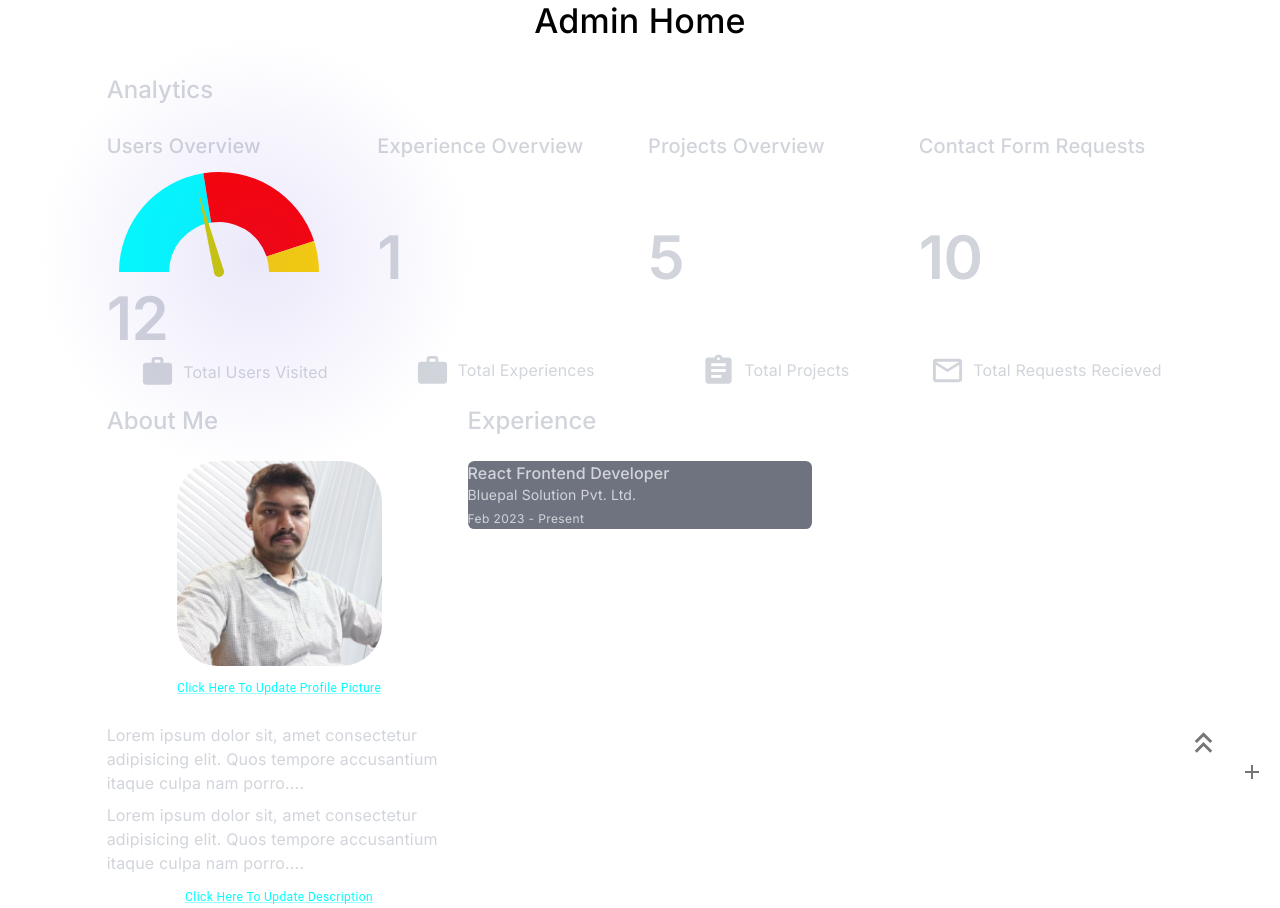
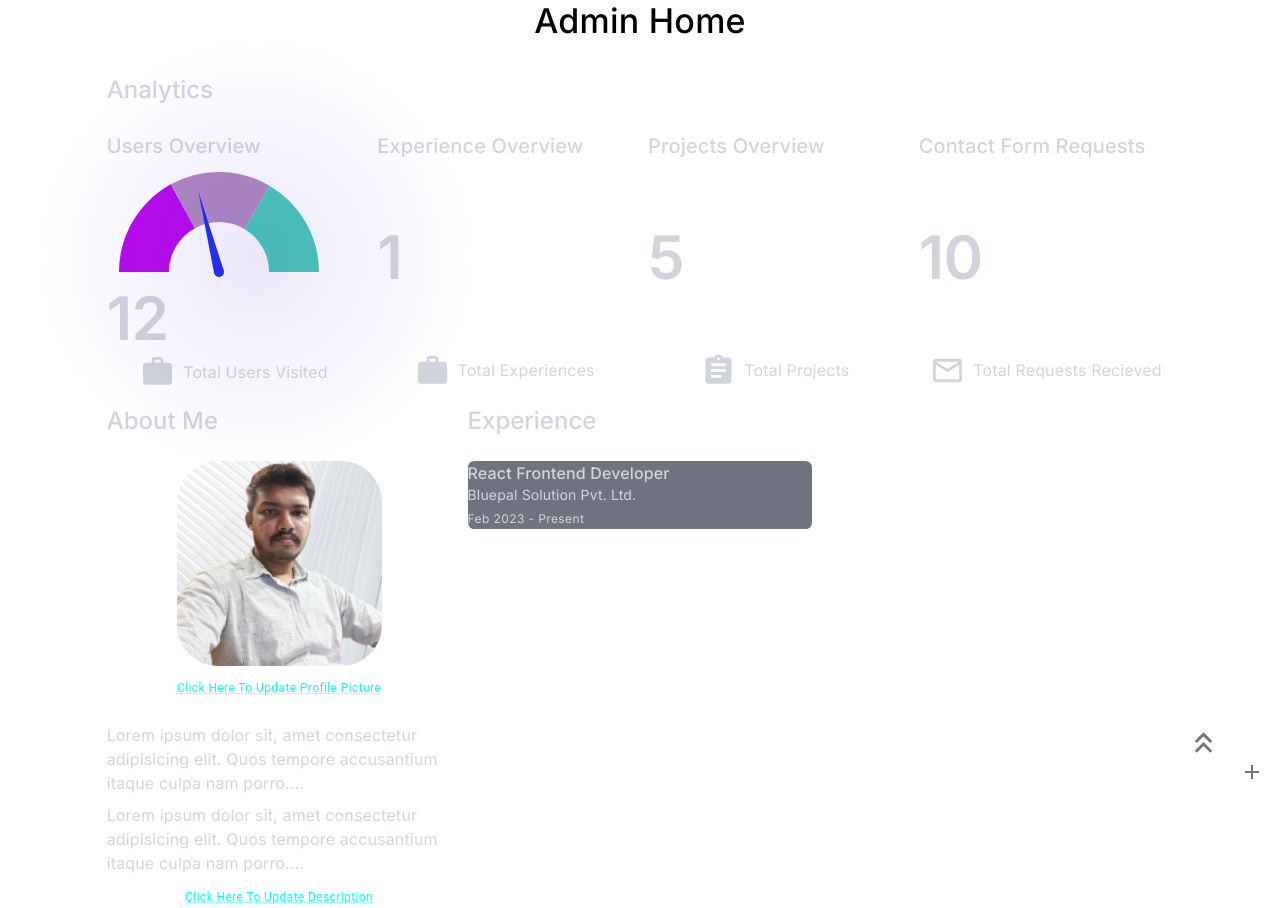
Before and after one commit to Nadeem-Abdun/nadeem_abdun_portfolio, a React (Create React App) app: page /admin/home in a window 1280 px wide. Built offline with nearby package versions, Linux system fonts and the light colour scheme.

Commit message:
Updated Analytics Charts And Added Random Color Generator

```diff
--- a/src/components/AdminComponents/AnalyticsChart.tsx
+++ b/src/components/AdminComponents/AnalyticsChart.tsx
@@ -1,6 +1,7 @@
 import React from "react";
 import { PieChart, Pie, Cell } from "recharts";
 import { useBreakpoints } from "../../utils/Breakpoints";
+import randomColorGenerator from "../../utils/RandomColorGenerator";
 
 interface ChartData {
     name: string;
@@ -28,9 +29,9 @@ const AnalyticsChart: React.FC<Props> = (props) => {
     const outerRadius = (isXl || isLg || isSm || isXs) ? 100 : (isMd) ? 90 : 100;
 
     const data: ChartData[] = [
-        { name: 'A', value: 45, color: '#00FFFF' },
-        { name: 'B', value: 45, color: '#FF0000' },
-        { name: 'C', value: 10, color: '#FFD700' },
+        { name: 'A', value: 34, color: randomColorGenerator() },
+        { name: 'B', value: 33, color: randomColorGenerator() },
+        { name: 'C', value: 33, color: randomColorGenerator() },
     ];
 
     const RADIAN = Math.PI / 180;
@@ -78,7 +79,7 @@ const AnalyticsChart: React.FC<Props> = (props) => {
                     <Cell key={`cell-${index}`} fill={entry.color} />
                 ))}
             </Pie>
-            {renderNeedle(value, data, cx, cy, innerRadius, outerRadius, '#d0d000')}
+            {renderNeedle(value, data, cx, cy, innerRadius, outerRadius, randomColorGenerator())}
         </PieChart>
     );
 };
```
